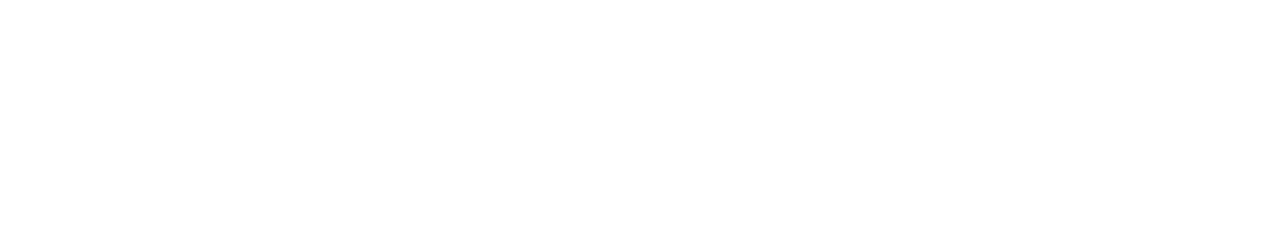
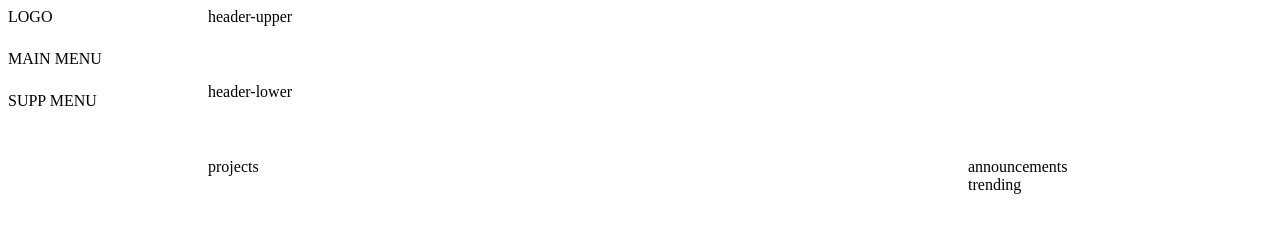
Before and after one commit to nico-von/odin-dashboard, a plain HTML site: page index.html in a window 1280 px wide. Drawn offline with Linux system fonts and the light colour scheme.

Commit message:
Add initial grid and flex scaffolding.

```diff
--- a/index.html
+++ b/index.html
@@ -8,16 +8,20 @@
 </head>
 <body>
     <div class="sidebar">
-        <div class="logo"></div>
-        <div class="main-menu"></div>
-        <div class="support-menu"></div>
+        <div class="logo">LOGO</div>
+        <div class="main-menu">MAIN MENU</div>
+        <div class="supplementary-menu">SUPP MENU</div>
     </div>
     <div class="header">
-        <div class="header-upper"></div>
-        <div class="header-lower"></div>
+        <div class="header-upper">header-upper</div>
+        <div class="header-lower">header-lower</div>
     </div>
     <main>
-        <div class="main"></div>
+        <div class="main">
+            <div class="projects">projects</div>
+            <div class="announcements">announcements</div>
+            <div class="trending">trending</div>
+        </div>
     </main>
 
 </body>
--- a/style.css
+++ b/style.css
@@ -1,3 +1,51 @@
 :root {
     box-sizing: border-box;
 }
+
+body {
+    display: grid;
+    grid-template: 150px auto / 200px auto;
+}
+
+.sidebar {
+    display: flex;
+    grid-column: 1 / 2;
+    grid-row: 1 / 3;
+    flex-direction: column;
+    gap: 1.5rem;
+}
+
+.header {
+    display: flex;
+    grid-column: 2 / 3;
+    grid-row: 1 / 2;
+    flex-direction: column;
+    justify-content: stretch;
+}
+
+.header-upper,
+.header-lower {
+    flex: 1;
+}
+
+.main {
+    display: grid;
+    grid-column: 2 / 3;
+    grid-row: 2 / 3;
+    grid-template: 1fr 1fr / 5fr 2fr;
+}
+
+.projects {
+    grid-column: 1 / 2;
+    grid-row: 1 / 3;
+}
+
+.announcements {
+    grid-column: 2 / 3;
+    grid-row: 1 / 2;
+}
+
+.trending {
+    grid-column: 2 / 3;
+    grid-row: 2 / 3;
+}
```
